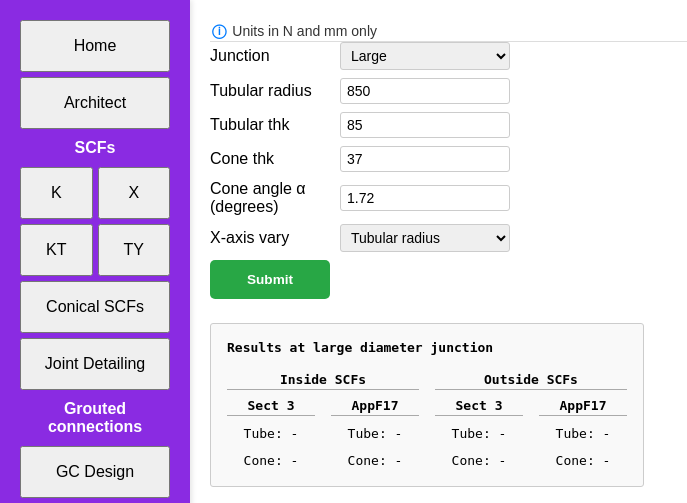
After one commit to willwhitearup/oswdesigntools, a Flask app: page /conescfs in a window 1280 px wide. The commit adds this page. Shown: the top 503 px of the page, without its empty margins (0-687 px from the left). Run offline with Flask 3, Linux system fonts and the light colour scheme; some libraries are stand-ins or nearby versions.

Commit message:
updated cone scfs

```diff
--- a/app.py
+++ b/app.py
@@ -11,7 +11,7 @@ from tubularjointscfs.routes_ktjoint import kt_joint_route
 from tubularjointscfs.jointdetailing_route import joint_detailing
 from gcdesign.gc_route import gc_route
 from kitesurf.kitesurf_route import kitesurf_route
-from conicalscfs.conical_route import conical_route
+from conescfs.cone_route import cone_route
 
 
 # initialise app variable for Flask obj
@@ -33,7 +33,7 @@ app.add_url_rule('/x_joint', 'x_joint', x_joint_route, methods=['GET', 'POST'])
 app.add_url_rule('/ty_joint', 'ty_joint', ty_joint_route, methods=['GET', 'POST'])
 app.add_url_rule('/kt_joint', 'kt_joint', kt_joint_route, methods=['GET', 'POST'])
 # conicals TODO
-app.add_url_rule('/conicalscfs', 'conical_route', conical_route, methods=['GET', 'POST'])
+app.add_url_rule('/conescfs', 'cone_route', cone_route, methods=['GET', 'POST'])
 
 app.add_url_rule('/joint_detailing', 'joint_detailing', joint_detailing, methods=['GET', 'POST'])
 # gc tubularjointscfs
--- a/templates/base.html
+++ b/templates/base.html
@@ -233,7 +233,7 @@
             <button onclick="window.location.href='/kt_joint'" aria-label="KT Joint">KT</button>
             <button onclick="window.location.href='/ty_joint'" aria-label="TY Joint">TY</button>
         </div>
-        <button onclick="window.location.href='/conicalscfs'" aria-label="Conical SCFs">Conical SCFs</button>
+        <button onclick="window.location.href='/conescfs'" aria-label="Conical SCFs">Conical SCFs</button>
         <button onclick="window.location.href='/joint_detailing'" aria-label="Joint Detailing">Joint Detailing</button>
         <strong class="center-text">Grouted connections</strong>
         <button onclick="window.location.href='/gc'" aria-label="Grouted Connection">GC Design</button>
--- /dev/null
+++ b/templates/conescfs.html
@@ -0,0 +1,142 @@
+{% extends "base.html" %}
+{% block content %}
+{% include "conescfs_styles.html" %}
+
+<div class="cone-info-banner">
+    <span class="cone-info-icon">ⓘ</span>
+    <span class="cone-info-text">Units in N and mm only</span>
+</div>
+
+<div class="cone-input-form">
+    <form id="cone-input-form">
+        <div class="cone-form-row">
+            <label for="cone_junction">Junction</label>
+            <select id="cone_junction" name="cone_junction">
+                <option value="large" {% if cone_junction == 'large' %}selected{% endif %}>Large</option>
+                <option value="small" {% if cone_junction == 'small' %}selected{% endif %}>Small</option>
+            </select>
+        </div>
+
+        <div class="cone-form-row">
+            <label for="radius_tubular">Tubular radius</label>
+            <input type="number" step="any" id="radius_tubular" name="radius_tubular" value="{{ radius_tubular }}">
+        </div>
+        <div class="cone-form-row">
+            <label for="thickness_tubular">Tubular thk</label>
+            <input type="number" step="any" id="thickness_tubular" name="thickness_tubular" value="{{ thickness_tubular }}">
+        </div>
+        <div class="cone-form-row">
+            <label for="thickness_cone">Cone thk</label>
+            <input type="number" step="any" id="thickness_cone" name="thickness_cone" value="{{ thickness_cone }}">
+        </div>
+        <div class="cone-form-row">
+            <label for="alpha">Cone angle α (degrees)</label>
+            <input type="number" step="any" id="alpha" name="alpha" value="{{ alpha }}">
+        </div>
+
+        <div class="cone-form-row">
+            <label for="cone_x_axis_vary">X-axis vary</label>
+            <select id="cone_x_axis_vary" name="cone_x_axis_vary">
+                <option value="radius_tubular" {% if cone_x_axis_vary == 'radius_tubular' %}selected{% endif %}>Tubular radius</option>
+                <option value="thickness_tubular" {% if cone_x_axis_vary == 'thickness_tubular' %}selected{% endif %}>Tubular thk</option>
+                <option value="thickness_cone" {% if cone_x_axis_vary == 'thickness_cone' %}selected{% endif %}>Cone thk</option>
+                <option value="alpha" {% if cone_x_axis_vary == 'alpha' %}selected{% endif %}>Cone angle α</option>
+            </select>
+        </div>
+
+        <button type="submit" class="cone-submit-button">Submit</button>
+    </form>
+</div>
+
+<div class="cone-results-container">
+    <div class="cone-result-box">
+        <h4>Results at {{ cone_junction }} diameter junction</h4>
+
+        <div id="cone-res-output" class="cone-res-table">
+
+            <!-- Column headers -->
+            <div class="cone-res-row">
+                <div class="cone-res-group" colspan="2">Inside SCFs</div>
+                <div class="cone-res-group" colspan="2">Outside SCFs</div>
+            </div>
+
+            <!-- Sub-headers -->
+            <div class="cone-res-row">
+                <div class="cone-res-subheader">Sect 3</div>
+                <div class="cone-res-subheader">AppF17</div>
+                <div class="cone-res-subheader">Sect 3</div>
+                <div class="cone-res-subheader">AppF17</div>
+            </div>
+
+            <!-- Data rows -->
+            <div class="cone-res-row">
+                <div class="cone-res-cell">Tube: <span id="scf-tube-in">-</span></div>
+                <div class="cone-res-cell">Tube: <span id="scf-tube-in-appf">-</span></div>
+                <div class="cone-res-cell">Tube: <span id="scf-tube-out">-</span></div>
+                <div class="cone-res-cell">Tube: <span id="scf-tube-out-appf">-</span></div>
+            </div>
+            <div class="cone-res-row">
+                <div class="cone-res-cell">Cone: <span id="scf-cone-in">-</span></div>
+                <div class="cone-res-cell">Cone: <span id="scf-cone-in-appf">-</span></div>
+                <div class="cone-res-cell">Cone: <span id="scf-cone-out">-</span></div>
+                <div class="cone-res-cell">Cone: <span id="scf-cone-out-appf">-</span></div>
+            </div>
+
+        </div>
+    </div>
+</div>
+
+<!-- Plot container -->
+<div id="cone-scfs-plot" style="margin-top: 1rem; width: 100%; height: 400px;"></div>
+
+<script src="https://cdn.plot.ly/plotly-latest.min.js"></script>
+<script>
+document.addEventListener("DOMContentLoaded", function() {
+    const form = document.getElementById("cone-input-form");
+
+    form.addEventListener("submit", function (e) {
+        e.preventDefault();  // stop normal form submission
+
+        const formData = new FormData(form);
+
+        // Convert FormData to plain object
+        const data = Object.fromEntries(formData.entries());
+
+        fetch("/conescfs", {
+            method: "POST",
+            headers: {
+                "Content-Type": "application/json"
+            },
+            body: JSON.stringify(data)
+        })
+        .then(response => response.json())
+        .then(result => {
+            if(result.status === "success"){
+                // Update heading directly
+                document.querySelector(".cone-result-box h4").textContent =
+                    `Results at <<<${result.cone_junction}>>> diameter junction`;
+
+                // Update SCFs
+                // Update Sect 3 SCFs
+                document.getElementById("scf-tube-in").textContent = result.scf_tube_in.toFixed(3);
+                document.getElementById("scf-cone-in").textContent = result.scf_cone_in.toFixed(3);
+                document.getElementById("scf-tube-out").textContent = result.scf_tube_out.toFixed(3);
+                document.getElementById("scf-cone-out").textContent = result.scf_cone_out.toFixed(3);
+
+                // Update AppF17 SCFs
+                document.getElementById("scf-tube-in-appf").textContent = result.scf_tube_in_appf.toFixed(3);
+                document.getElementById("scf-cone-in-appf").textContent = result.scf_cone_in_appf.toFixed(3);
+                document.getElementById("scf-tube-out-appf").textContent = result.scf_tube_out_appf.toFixed(3);
+                document.getElementById("scf-cone-out-appf").textContent = result.scf_cone_out_appf.toFixed(3);
+
+                // SCFs plotly plot
+                const fig = Plotly.react('cone-scfs-plot', JSON.parse(result.conescfs_plot_json).data, JSON.parse(result.conescfs_plot_json).layout);
+            }
+        })
+
+        .catch(error => console.error("Error:", error));
+    });
+});
+</script>
+
+{% endblock %}
--- /dev/null
+++ b/templates/conescfs_styles.html
@@ -0,0 +1,132 @@
+<style>
+
+html, body {
+  height: 100%;
+  margin: 0;
+  /*overflow: hidden;  prevents body scrollbar */
+}
+
+.cone-info-banner {
+    display: flex;
+    align-items: center;
+    gap: 6px;
+    padding: 2px 2px;
+    border-bottom: 1px solid #ddd;
+    font-size: 14px;
+    color: #333;
+}
+
+.cone-info-icon {
+    font-weight: bold;
+    color: #007BFF;
+}
+
+.cone-input-form {
+  flex: 1;
+  max-width: 300px;
+<!--  height: 100%;-->
+<!--  overflow: auto;-->
+}
+
+.cone-form-row {
+  display: flex;
+  align-items: center;   /* vertically center label and input */
+  margin-bottom: 8px;   /* spacing between rows */
+}
+
+.cone-form-row label {
+  width: 130px;          /* fixed label width */
+  text-align: left;
+}
+
+.cone-form-row input,
+.cone-form-row select {
+  flex: 1 1 0;
+  min-width: 0;
+  padding: 4px 6px;
+  border: 1px solid #ccc;
+  border-radius: 3px;
+  font-size: 14px;
+}
+
+
+.cone-submit-button {
+    padding: 12px 12px;
+    font-size: 0.85rem;
+    font-weight: bold;
+    background-color: #28a745;
+    width: 120px;
+    color: white;
+    border: none;
+    border-radius: 5px;
+    cursor: pointer;
+    transition: background-color 0.2s ease;
+    }
+
+.cone-results-container {
+    display: flex;
+    gap: 2rem;
+    margin-top: 1.5rem;
+    justify-content: left;
+}
+
+.cone-result-box {
+    width: 400px;
+    flex: 0 0 auto;
+    border: 1px solid #ccc;
+    padding: 1rem;
+    font-family: monospace;
+    background: #f9f9f9;
+    border-radius: 3px;
+}
+
+.cone-result-box h4 {
+    margin-top: 0;
+    display: flex;
+    align-items: center;
+    gap: 0.5rem;
+}
+
+.cone-res-info-message {
+    font-size: 0.85rem;
+    color: #555;
+    margin-bottom: 0.5rem;
+}
+
+
+
+.cone-res-table {
+    display: grid;
+    grid-template-columns: repeat(4, 1fr); /* 4 equal columns */
+    gap: 0.5rem 1rem; /* row gap, column gap */
+    margin-top: 0.5rem;
+}
+
+/* Each row acts as grid items */
+.cone-res-row {
+    display: contents; /* allows children to align to grid */
+}
+
+.cone-res-group {
+    grid-column: span 2; /* span 2 columns for group headings */
+    font-weight: bold;
+    text-align: center;
+    border-bottom: 1px solid #aaa;
+    padding-bottom: 2px;
+}
+
+.cone-res-subheader {
+    font-weight: bold;
+    text-align: center;
+    border-bottom: 1px solid #aaa;
+    padding-bottom: 2px;
+}
+
+.cone-res-cell {
+    text-align: center;
+    padding: 2px 0;
+}
+
+
+
+</style>
--- a/templates/home.html
+++ b/templates/home.html
@@ -224,7 +224,7 @@
     </a>
 
     <!-- Conical SCFs button below KT joint -->
-    <a href="/conicalscfs" class="conical-bottom">Conical SCFs
+    <a href="/conescfs" class="conical-bottom">Conical SCFs
       <div class="joint-desc">SCFs for conical joints</div>
     </a>
   </div>
```
Also changed, not shown: conescfs/cone_route.py (added, +125 -0 lines), conescfs/coneplotter.py (added, +37 -0 lines), conescfs/scfs.py (renamed from conicalscfs/scfs.py, +39 -17 lines), conicalscfs/conical_route.py (deleted, +0 -8 lines), templates/conicalscfs.html (deleted, +0 -37 lines), templates/conicalscfs_styles.html (deleted, +0 -63 lines), conescfs/__init__.py (added).
